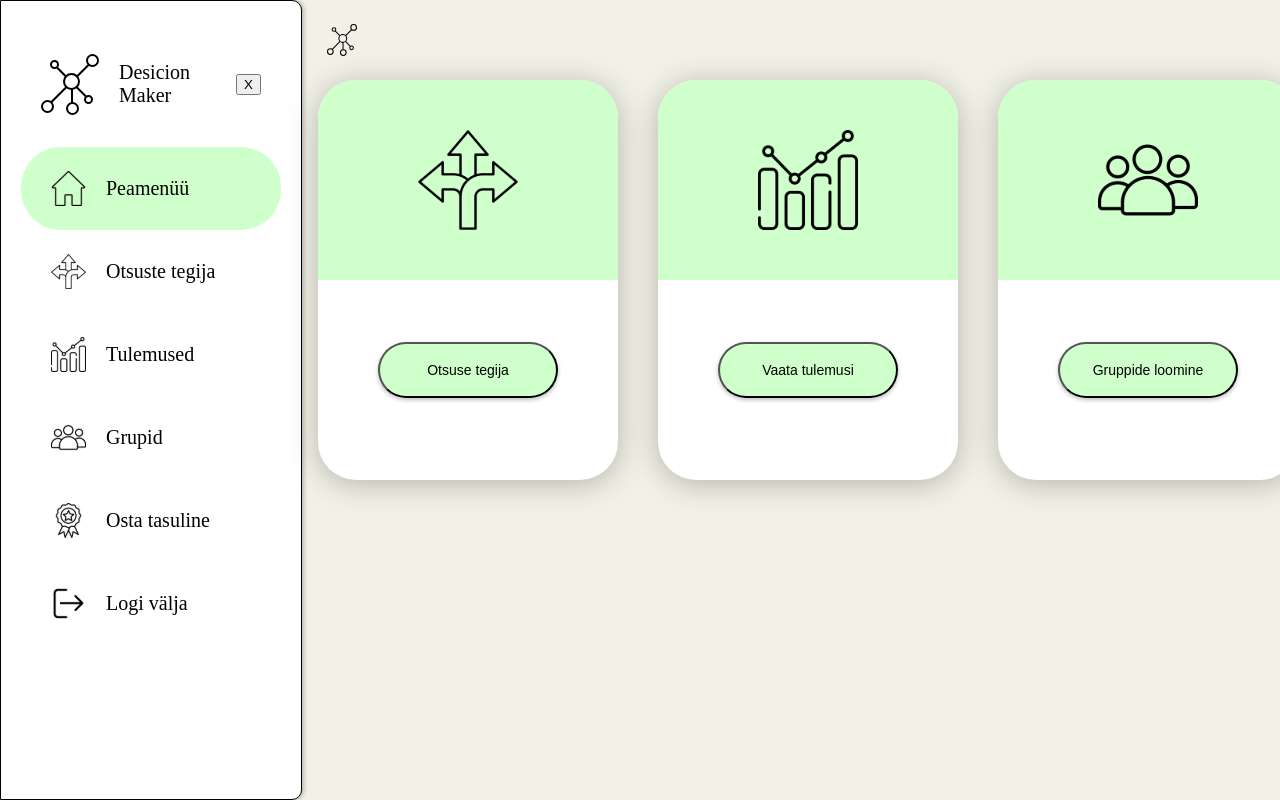
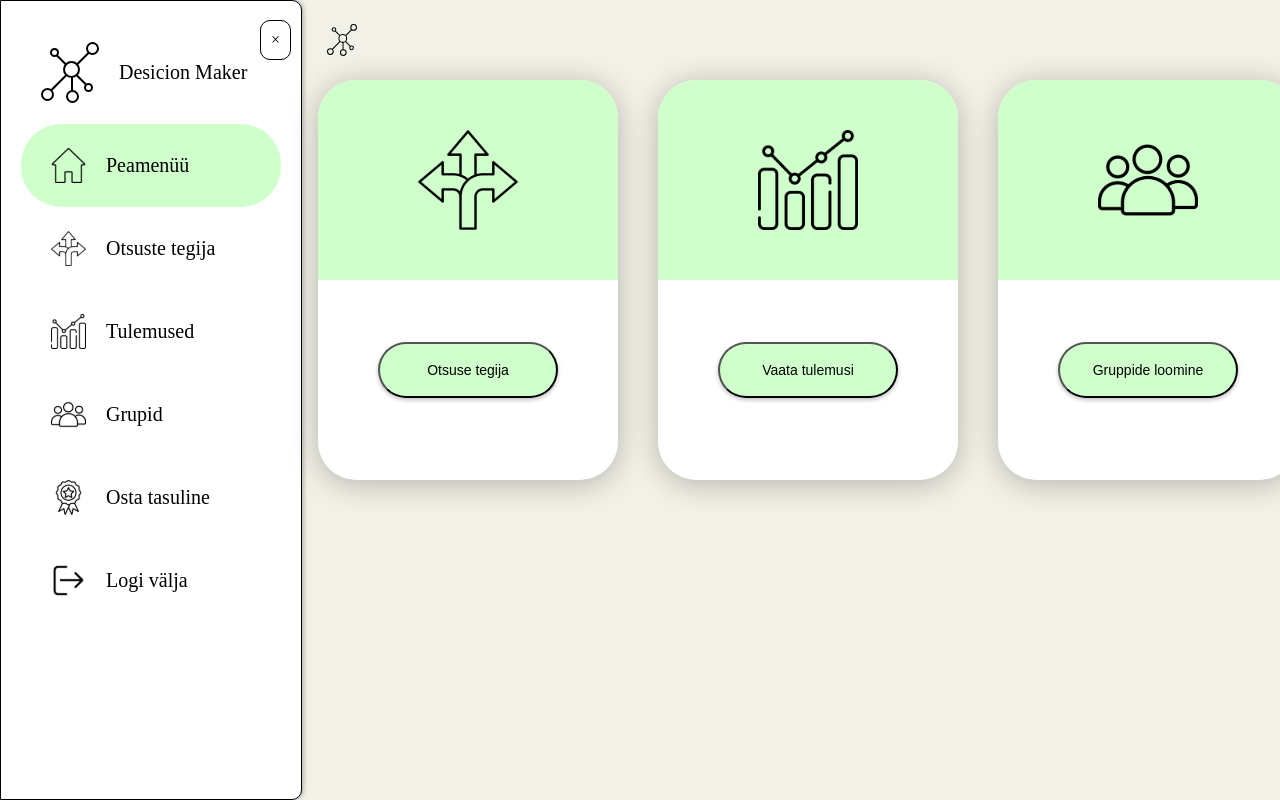
Before and after one commit to TLU-DTI/Ryhm-4, a SvelteKit app in the folder my-app/: page / in a window 1280 px wide. Shown: the top 800 px of the page. Built offline with nearby package versions, Linux system fonts and the light colour scheme.

Commit message:
Sidemenu toggle nupp lisatud

```diff
--- a/my-app/src/routes/(app)/SideMenu.svelte
+++ b/my-app/src/routes/(app)/SideMenu.svelte
@@ -9,25 +9,22 @@
 
     let isOpen = true;
 
-
+    function toggleMenu() {
+        isOpen = !isOpen;
+    }
 </script>
 
 <style>
-    .container{
+    .container {
         display: none;
         flex-direction: column;
         background: #ffffff;
         width: max-content;
-
-
         border: 1px solid black;
         box-shadow: 2px 0px 4px rgba(0, 0, 0, 0.24);
         border-radius: 0px 10px 10px 0px;
-
-
         padding: 20px;
     }
-
 
     .logo {
         display: flex;
@@ -38,7 +35,7 @@
         align-items: center;
     }
 
-    .container.open{
+    .container.open {
         display: flex;
     }
 
@@ -50,7 +47,6 @@
         height: max-content;
         min-width: 200px;
         align-items: center;
-
     }
 
     .active-menu-item {
@@ -62,7 +58,6 @@
         min-width: 200px;
         align-items: center;
         background: #CFFFCB;
-
     }
 
     .menu-item:hover,
@@ -70,13 +65,39 @@
         background: #CFFFCB;
         cursor: pointer;
     }
+
+    .toggle-button {
+        position: fixed;
+        top: 20px;
+        padding: 10px;
+        background: #ffffff;
+        border: 1px solid rgb(0, 0, 0);
+        border-radius: 10px;
+        cursor: pointer;
+        transition: left 0.2s
+    }
+
+    .toggle-button.closed{
+        left: 20px;
+    }
+
+    .toggle-button.open {
+        left: 260px;
+    }
 </style>
+
+<div class="toggle-button {isOpen ? 'open' : 'closed'}" on:click={toggleMenu}>
+    {#if isOpen}
+        <span>&times;</span>
+    {:else}
+        <span>&#9776;</span>
+    {/if}
+</div>
 
 <div class="container" class:open={isOpen}>
     <div class="logo">
         <img src={logo} alt="logo"/>
         <p>Desicion Maker</p>
-        <button on:click={() => (isOpen = false)}>X</button>
     </div>
     <div class="active-menu-item">
         <img src={homeIcon} alt="Home icon" width="35px" height="35px"/>
@@ -98,7 +119,6 @@
         <img src={premiumIcon} alt="Premium icon" width="35px"/>
         <p>Osta tasuline</p>
     </div>
-
     <div class="menu-item">
         <img src={logoutIcon} alt="Log Out" width="35px"/>
         <p>Logi välja</p>
```
